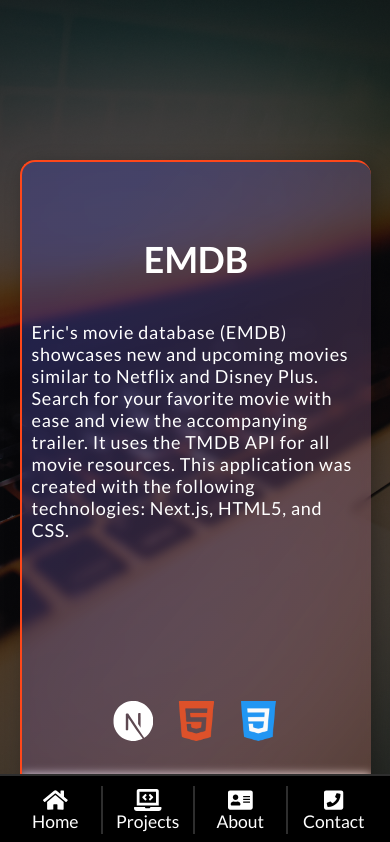
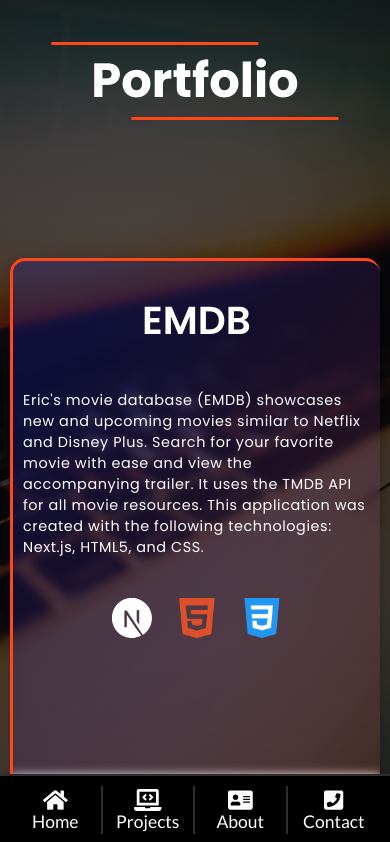
Before and after one commit to ecombee28/Portfolio, a Next.js app: page /projects in a window 390 px wide. Shown: the top 842 px of the page. Built offline with nearby package versions, Linux system fonts and the light colour scheme.

Commit message:
changed css

```diff
--- a/pages/index.js
+++ b/pages/index.js
@@ -15,6 +15,7 @@
 wvfXpqpZZVQGK6TAh5PVlGOfQNHSoD2xbE+QkPxCAFlNEevoEH3Sl0sibVcOQVnN"
           crossOrigin="anonymous"
         ></link>
+
         <script src="https://smtpjs.com/v3/smtp.js"></script>
       </Head>
       <Banner />
--- a/pages/projects/index.js
+++ b/pages/projects/index.js
@@ -22,6 +22,8 @@
   };
 
   return (
+    <>
+      <h1 className={projectStyle.main_title}>Portfolio</h1>
       <motion.div
         className={projectStyle.container}
         variants={containerVariants}
@@ -69,8 +71,8 @@
             <p className={projectStyle.description}>
               A card dealing API build with PHP Laravel. This is a great api if
               you are wanting to build a card game like poker or blackjack. This
-            API deals, shuffles, reorders, keeps track of your discarded cards,
-            and keeps track of a 52 card deck.
+              API deals, shuffles, reorders, keeps track of your discarded
+              cards, and keeps track of a 52 card deck.
             </p>
             <div className={projectStyle.icon_wrapper}>
               <img src="laravel.png" alt="laravel" />
@@ -102,11 +104,12 @@
             <h2>Signup Page</h2>
             <p className={projectStyle.description}>
               This application shows what can be done with user authentication.
-            The user will be asked to input a username, email, and password. The
-            application uses AJAX for database authentication to check if the
-            username and email address is not already in use. It also has a
-            password requirement of a length, case, and number.It was created
-            with the following technologies: JavaScript,HTML5, CSS, and PHP.
+              The user will be asked to input a username, email, and password.
+              The application uses AJAX for database authentication to check if
+              the username and email address is not already in use. It also has
+              a password requirement of a length, case, and number.It was
+              created with the following technologies: JavaScript,HTML5, CSS,
+              and PHP.
             </p>
             <div className={projectStyle.icon_wrapper}>
               <img src="js.svg" alt="javascript" />
@@ -156,6 +159,7 @@
           </div>
         </div>
       </motion.div>
+    </>
   );
 };
 
--- a/styles/Contact.module.css
+++ b/styles/Contact.module.css
@@ -140,12 +140,12 @@
 }
 
 .title {
-    font-size: 2.4em;
+    font-size: 2.2em;
     color: #fff;
 }
 
 .body {
-    font-size: 1em;
+    font-size: clamp(1.1rem, 1.6rem, 2.4vw);
     color: #fff;
     margin-top: 20px;
     margin-bottom: 70px;
@@ -161,7 +161,8 @@
 }
 
 .icon {
-    font-size: 50px;
+    width: 45px;
+    object-fit: contain;
     cursor: pointer;
     color: #fff;
     transition: color .3s ease-in-out;
@@ -190,7 +191,7 @@
 }
 
 .email {
-    font-size: .9em;
+    font-size: 1.1em;
     color: #fff;
     text-decoration: none;
     transition: color .3s ease-in-out;
@@ -216,7 +217,6 @@
         color: #fff;
     }
     .body {
-        font-size: .8em;
         color: #fff;
         margin-top: 20px;
         margin-bottom: 20px;
@@ -235,7 +235,6 @@
         color: #fff;
     }
     .body {
-        font-size: .8em;
         color: #fff;
         margin-top: 20px;
         margin-bottom: 20px;
@@ -286,9 +285,6 @@
         justify-content: center;
         align-items: center;
     }
-    .body {
-        font-size: 18px;
-    }
     .success_wrapper p {
         font-size: 17px;
         color: #ffffff;
@@ -318,6 +314,8 @@
         font-size: 23px;
     }
     .email_icon {
+        width: 25px;
+        object-fit: contain;
         font-size: 20px;
         cursor: pointer;
         color: #fff;
@@ -325,6 +323,7 @@
         transition: color .3s ease-in-out;
     }
     .icon {
-        font-size: 30px;
+        width: 35px;
+        object-fit: contain;
     }
 }
--- a/styles/Projects.module.css
+++ b/styles/Projects.module.css
@@ -1,10 +1,39 @@
+@import url('https://fonts.googleapis.com/css2?family=Poppins:ital,wght@0,400;0,500;0,600;0,700;1,800&display=swap');
+.main_title::before, .main_title::after {
+    content: '';
+    width: 100%;
+    height: 3px;
+    background-color: #ff471a;
+    display: block;
+}
+
+.main_title::before {
+    margin-left: -40px;
+}
+
+.main_title::after {
+    margin-left: 40px;
+}
+
+.main_title {
+    font-size: clamp(3rem, 4rem, 3vw);
+    color: #ffffffff;
+    position: absolute;
+    top: 14vh;
+    left: 50%;
+    transform: translateX(-50%);
+    font-family: 'Poppins', sans-serif;
+}
+
 .container {
-    padding: 140px 0 30px 0;
+    margin-top: 27vh;
+    padding: 10px 0 30px 0;
     position: relative;
     display: flex;
     flex-wrap: wrap;
     justify-content: space-evenly;
     align-items: center;
+    font-family: 'Poppins', sans-serif;
 }
 
 .box {
@@ -26,19 +55,6 @@
     transition: all .3s ease-in-out;
 }
 
-.projects {
-    width: 99%;
-    height: 99%;
-    position: relative;
-    margin: auto;
-    background-color: rgba(255, 255, 255, 0.2);
-    backdrop-filter: blur(7px);
-    opacity: 1;
-    transition: opacity .4s ease-in-out;
-    -moz-transition: opacity .4s ease-in-out;
-    -webkit-transition: opacity .4s ease-in-out;
-}
-
 .project_image {
     width: 100%;
     height: 100%;
@@ -48,18 +64,17 @@
 
 .project_description {
     width: 100%;
-    height: 90%;
+    height: auto;
     font-size: 30px;
     color: #ffffffff;
-    position: absolute;
-    bottom: 0;
+    margin-top: 30px;
 }
 
 .project_description h2 {
     text-align: center;
     margin-bottom: 30px;
     font-weight: 600;
-    font-size: 1.5em;
+    font-size: 1.3em;
 }
 
 .left {
@@ -74,8 +89,8 @@
 
 .description {
     width: 100%;
-    height: 360px;
-    font-size: .7em;
+    height: auto;
+    font-size: clamp(.9rem, 1.06rem, 1vw);
     letter-spacing: .04em;
     z-index: 20;
     padding: 10px;
@@ -84,10 +99,9 @@
 
 .icon_wrapper {
     width: 60%;
-    position: absolute;
-    left: 50%;
+    margin-left: 50%;
+    margin-top: 30px;
     transform: translateX(-50%);
-    top: 69%;
     display: flex;
     justify-content: space-evenly;
     align-items: center;
@@ -105,7 +119,7 @@
 .source_code {
     width: 100%;
     color: rgb(255, 255, 255);
-    font-size: 1em;
+    font-size: clamp(1.4rem, 1em, 1.5vw);
     cursor: pointer;
     z-index: 20;
     position: absolute;
@@ -118,7 +132,7 @@
     width: 60%;
     color: #ffffffff;
     border-radius: 25px;
-    font-size: 1.1em;
+    font-size: clamp(1.4rem, 1.1em, 1.5vw);
     cursor: pointer;
     z-index: 20;
     position: absolute;
@@ -147,7 +161,16 @@
     color: #fd8162;
 }
 
-@media screen and (max-width:1680px) {
+@media screen and (max-width:480px) {
+    .main_title {
+        top: 5vh;
+    }
+    .box {
+        margin-bottom: 60px;
+    }
+}
+
+/* @media screen and (max-width:1680px) {
     .box {
         width: 450px;
         height: 750px;
@@ -189,4 +212,4 @@
     .description {
         font-size: .6em;
     }
-}
+} */
```
Also changed, not shown: pages/contact/index.js (+4 -16 lines). Lines whose indentation alone changed are shown as unchanged.
